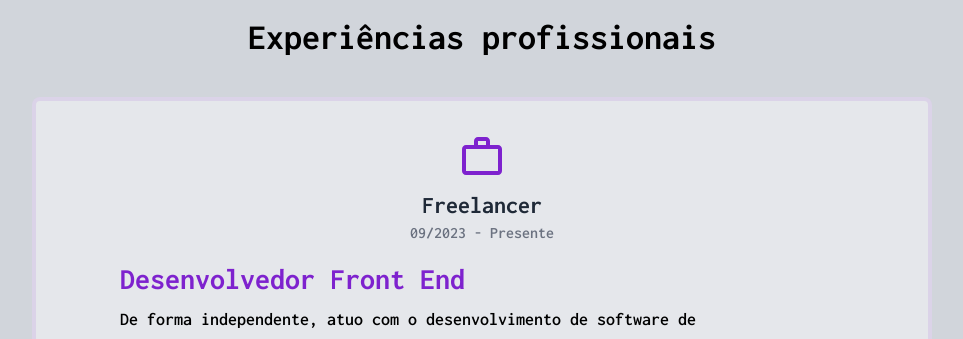
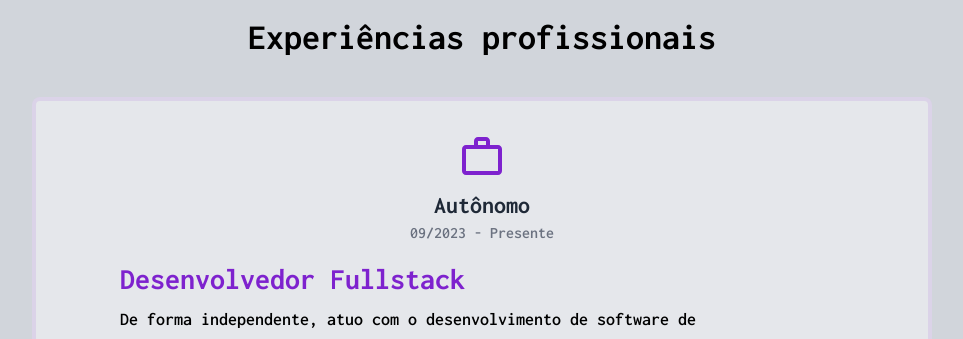
Before and after one commit to lucascmpos/lucascmpos-portfolio, a React (Vite) app: page / in a window 1280 px wide. Shown: the part 3280-3619 px from the top of the page, without its empty margins (158-1121 px from the left). Built offline with nearby package versions, Linux system fonts and the light colour scheme.

Commit message:
style: adjusting style and text on experiences

```diff
--- a/src/components/exp.jsx
+++ b/src/components/exp.jsx
@@ -15,8 +15,8 @@ const Experience = ({ language, theme }) => {
     pt: [
       {
         id: 1,
-        titulo: "Freelancer",
-        subtitulo: "Desenvolvedor Front End",
+        titulo: "Autônomo",
+        subtitulo: "Desenvolvedor Fullstack",
         descricao: (
           <span>
             De forma independente, atuo com o desenvolvimento de software de
@@ -50,7 +50,7 @@ const Experience = ({ language, theme }) => {
       {
         id: 2,
         titulo: "Compass.UOL",
-        subtitulo: "Desenvolvedor Front End",
+        subtitulo: "Desenvolvedor Frontend",
         descricao: (
           <span>
             Atuei ativamente na implementação do desenvolvimento e de testes
@@ -82,8 +82,8 @@ const Experience = ({ language, theme }) => {
     en: [
       {
         id: 1,
-        titulo: "Freelancer",
-        subtitulo: "Front End Developer",
+        titulo: "Self employed",
+        subtitulo: "Fullstack Developer",
         descricao: (
           <span>
             Independently, I work with end-to-end software development, from
@@ -116,7 +116,7 @@ const Experience = ({ language, theme }) => {
       {
         id: 2,
         titulo: "Compass.UOL",
-        subtitulo: "Front End Developer",
+        subtitulo: "Frontend Developer",
         descricao: (
           <span>
             I actively participated in courses that covered software
@@ -235,7 +235,7 @@ const Experience = ({ language, theme }) => {
         >
           {language === "pt"
             ? "Experiências profissionais"
-            : "Professional experiences"}
+            : "Work history"}
         </h1>
       </div>
       <div
@@ -309,12 +309,12 @@ const Experience = ({ language, theme }) => {
               theme === "light" ? "text-black" : "text-gray-200"
             }`}
           >
-            {language === "pt" ? "Formação acadêmica" : "Academic formation"}
+            {language === "pt" ? "Formação acadêmica" : "Academic education"}
           </h2>
         </div>
         {formacoes[language].map((formacao) => (
           <div
-            className={`group relative flex w-full flex-col items-center justify-center gap-4 rounded-lg border-4  border-purple-700 border-opacity-10 py-8 transition-all  hover:border-opacity-50  md:w-[600px] md:px-16 lg:w-[900px] ${theme === "light" ? "bg-gray-200" : "bg-[#01020a]"}`}
+            className={`group relative flex w-full flex-col items-center justify-center gap-4 rounded-lg border-4  border-purple-700 border-opacity-10 py-8 transition-all  hover:border-opacity-50   md:w-[600px] md:px-16 lg:w-[900px]  ${theme === "light" ? "bg-gray-200" : "bg-[#01020a]"}`}
             key={formacao.id}
           >
             <div className="flex flex-col items-center justify-center">
```
